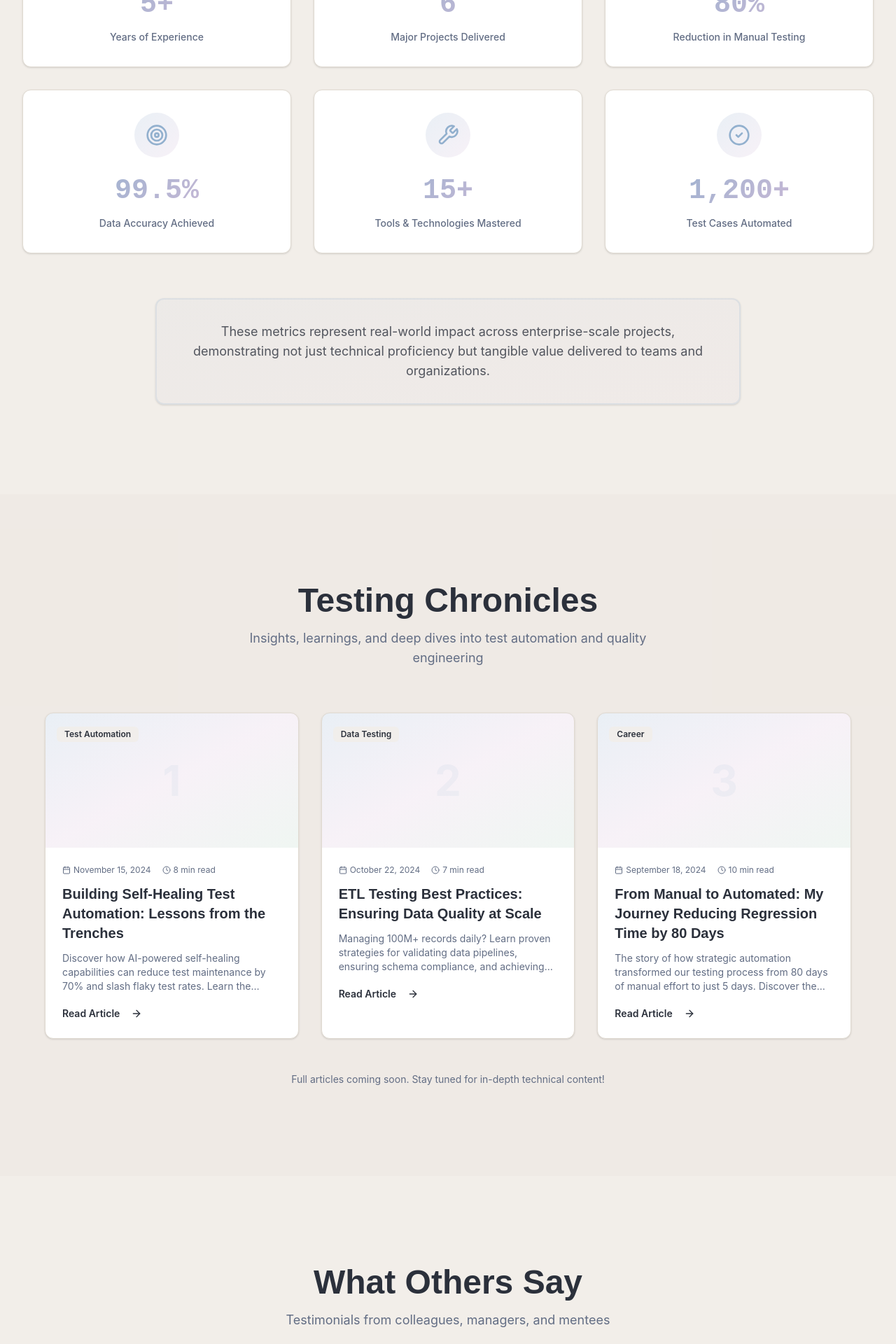
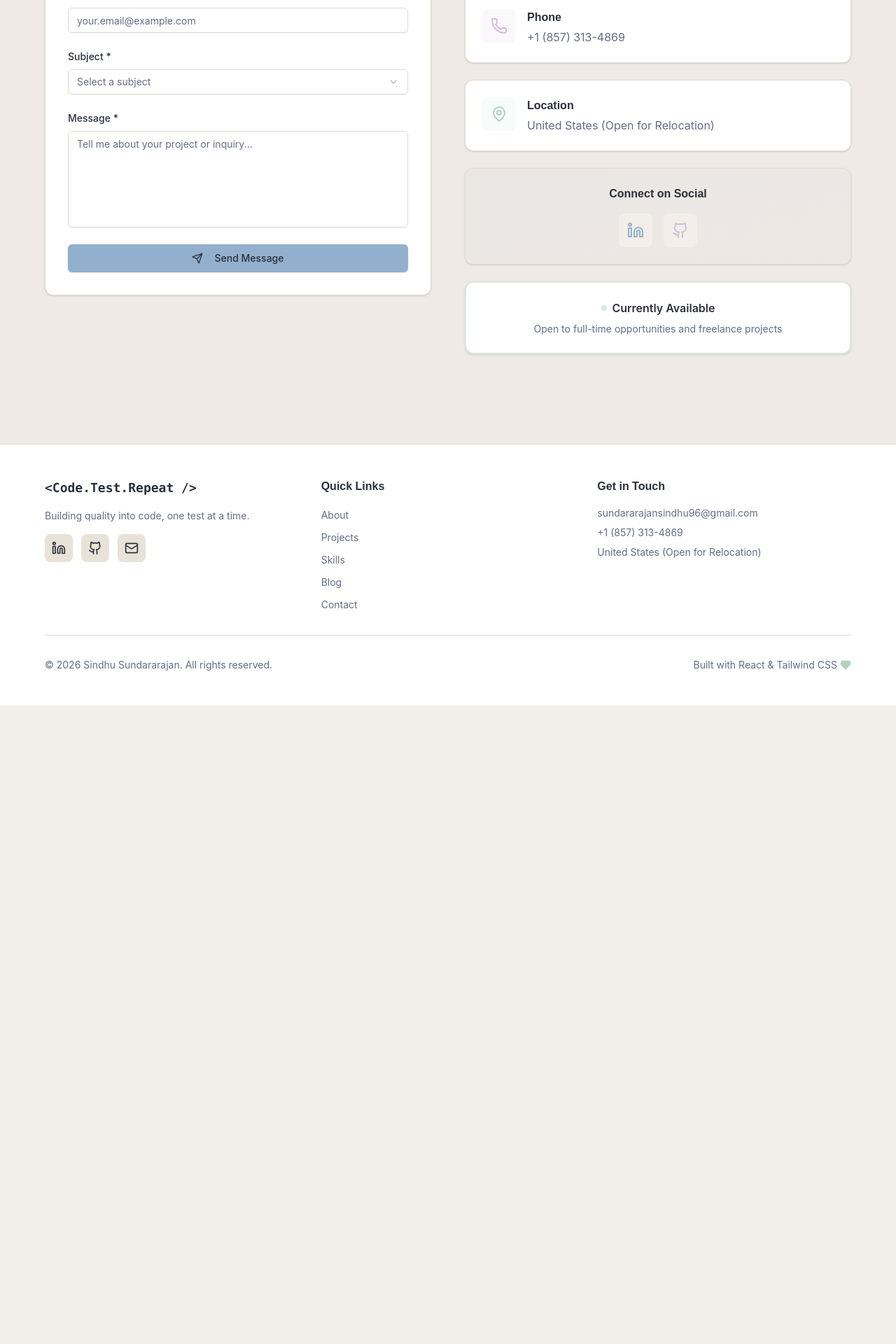
Before and after one commit to sindhusundararajan/sindhusundararajan.github.io, a React (Create React App) app in the folder frontend/: page / in a window 1280 px wide. Shown: the part 9660-11580 px from the top of the page at 70% size. After the commit the page ends 10668 px from the top, so only its background shows below. Built offline with nearby package versions, Linux system fonts and the light colour scheme.

Commit message:
auto-commit for f75b9ddc-d140-4707-a354-d86f7dfd38da

```diff
--- a/frontend/src/App.js
+++ b/frontend/src/App.js
@@ -10,9 +10,6 @@ import Timeline from './components/Timeline';
 import Projects from './components/Projects';
 import Skills from './components/Skills';
 import WhyWorkWithMe from './components/WhyWorkWithMe';
-import Metrics from './components/Metrics';
-import Blog from './components/Blog';
-import Testimonials from './components/Testimonials';
 import Contact from './components/Contact';
 import Footer from './components/Footer';
 
@@ -30,9 +27,6 @@ const Home = () => {
         <Projects />
         <Skills />
         <WhyWorkWithMe />
-        <Metrics />
-        <Blog />
-        <Testimonials />
         <Contact />
       </main>
       <Footer />
```
